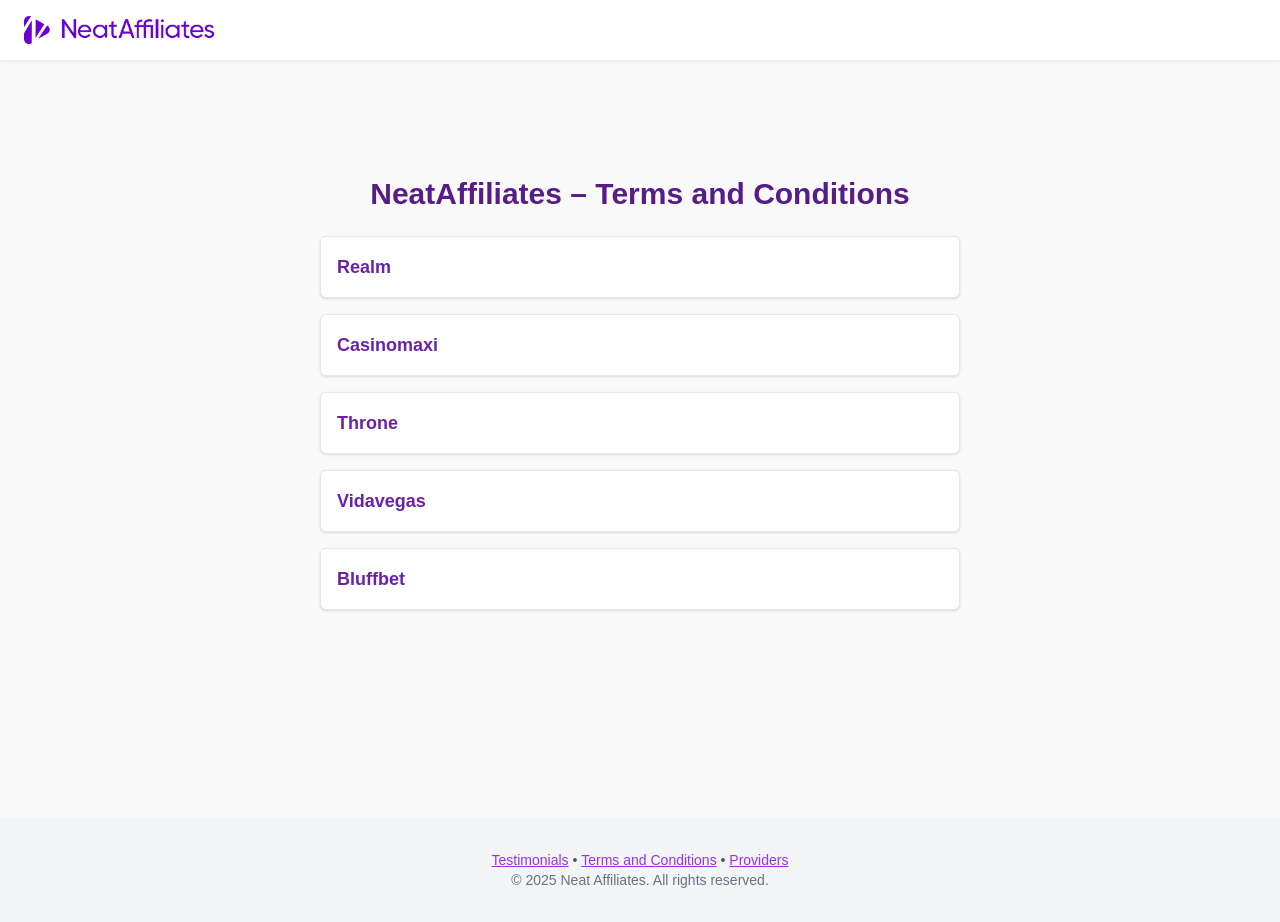
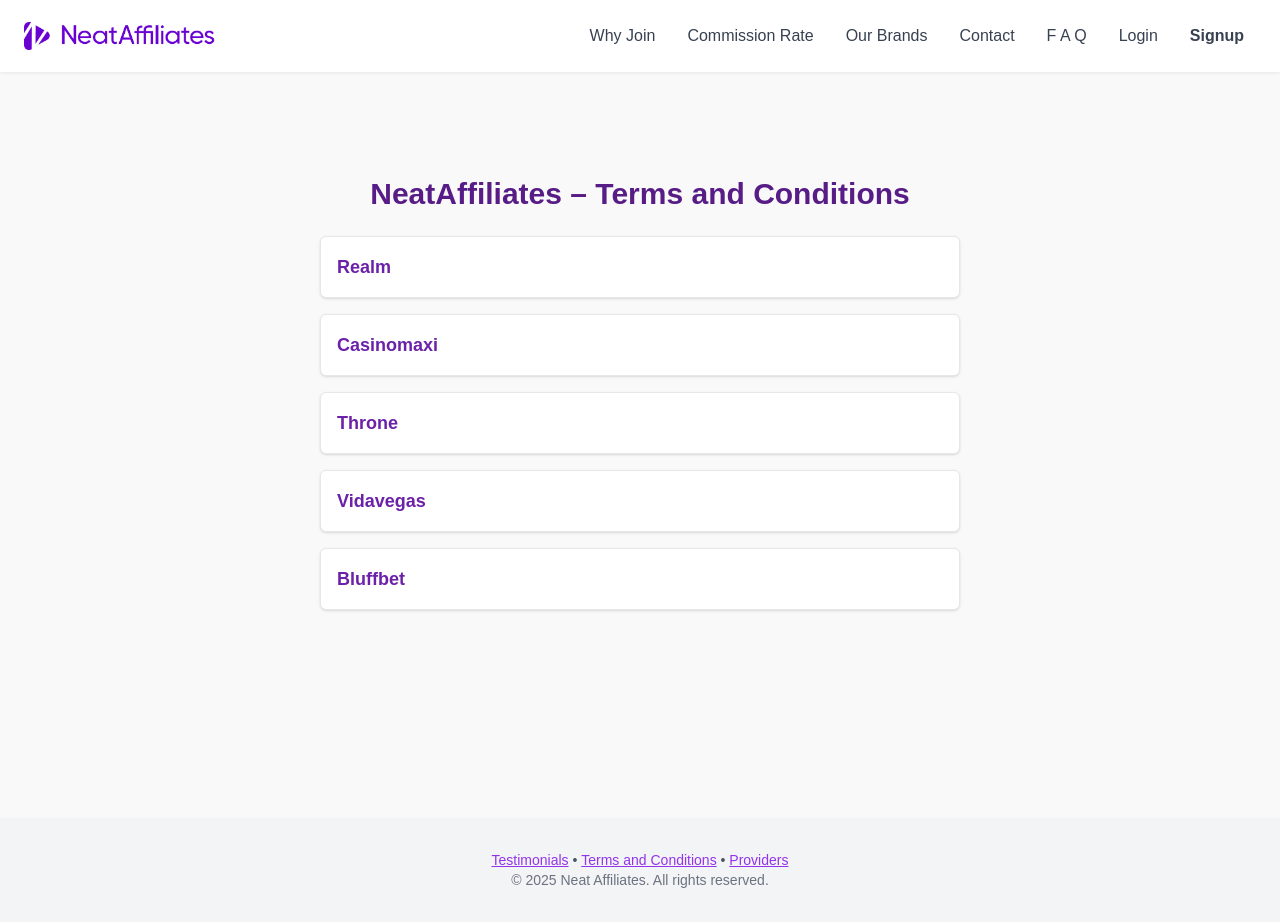
Before and after one commit to cbastidas/New_Neat_Affiliates_Chris, a React (Vite) app: page /terms in a window 1280 px wide. Built offline with nearby package versions, Linux system fonts and the light colour scheme.

Commit message:
adding the feature of the login/signup button on the navbar

```diff
--- a/src/AdminDashboard.tsx
+++ b/src/AdminDashboard.tsx
@@ -80,7 +80,14 @@
       Logout
     </button>
   </div>
-        <div className="flex gap-2">
+        <div className="flex
+            gap-2;
+            desktop-nav;
+            display: flex;
+            gap: 0.5rem;
+            flexWrap: wrap;
+            maxWidth: 100%;
+            justifyContent: flex-end;">
           <button onClick={() => whyJoinRef.current?.scrollIntoView({ behavior: 'smooth' })}>Why Join</button>
           <button onClick={() => commissionRef.current?.scrollIntoView({ behavior: 'smooth' })}>Commission Rate</button>
           <button onClick={() => brandsRef.current?.scrollIntoView({ behavior: 'smooth' })}>Our Brands</button>
--- a/src/App.tsx
+++ b/src/App.tsx
@@ -86,11 +86,11 @@
     display: 'flex',
     justifyContent: 'space-between',
     alignItems: 'center',
-          flexWrap: 'wrap', //
+    flexWrap: 'wrap',
     zIndex: 20,
   }}
 >
-        {/*Logo */}
+  {/* Logo - lleva al top */}
   <div
     onClick={() => {
       window.scrollTo({ top: 0, behavior: 'smooth' });
@@ -100,7 +100,6 @@
   >
     <img src="/logo.png" alt="Logo" style={{ height: '28px' }} />
   </div>
-
 
   {/* Desktop nav */}
   <div
@@ -119,8 +118,6 @@
       'OurBrands',
       'Contact',
       'FAQ',
-            'Login',
-            'Signup',
     ].map((id) => (
       <button
         key={id}
@@ -143,15 +140,26 @@
           (e.currentTarget.style.background = 'transparent')
         }
       >
-              {id === 'SignupNow' ? (
-                <strong>Signup</strong>
-              ) : (
-                id.replace(/([A-Z])/g, ' $1').trim()
-              )}
+        {id.replace(/([A-Z])/g, ' $1').trim()}
       </button>
     ))}
+
+    {/* Buttons login/signup */}
+    <button
+      onClick={() => setModalType('login')}
+      className="bg-purple-700 text-white px-3 py-1 rounded hover:bg-purple-800"
+    >
+      Login
+    </button>
+    <button
+      onClick={() => setModalType('signup')}
+      className="bg-green-700 text-white px-3 py-1 rounded hover:bg-green-800"
+    >
+      Signup
+    </button>
   </div>
 </nav>
+
 
       {/* Mobile Menu Dropdown */}
       {menuOpen && (
--- a/src/Layout.tsx
+++ b/src/Layout.tsx
@@ -1,15 +1,19 @@
 import { Outlet } from 'react-router-dom';
-import Navbar from './Navbar.tsx';
-import Footer from './Footer.tsx';
+import Navbar from './Navbar';
+import Footer from './Footer';
 
-export default function Layout() {
+interface LayoutProps {
+  onOpenModal: (type: 'login' | 'signup') => void;
+}
+
+export default function Layout({ onOpenModal }: LayoutProps) {
   return (
     <div style={{ fontFamily: 'sans-serif', backgroundColor: '#f9f9f9', minHeight: '100vh' }}>
-      <Navbar />
+      <Navbar onOpenModal={onOpenModal} />
       <main style={{ paddingTop: '6rem' }}>
         <Outlet />
       </main>
-      <Footer />
+      <Footer onOpenModal={onOpenModal} />
     </div>
   );
 }
--- a/src/Navbar.tsx
+++ b/src/Navbar.tsx
@@ -1,10 +1,12 @@
-import { useState, useEffect } from 'react';
-import { useNavigate } from 'react-router-dom'
+import { useEffect, useState } from 'react';
 
-export default function Navbar() {
+interface NavbarProps {
+  onOpenModal: (type: 'login' | 'signup') => void;
+}
+
+export default function Navbar({ onOpenModal }: NavbarProps) {
   const [menuOpen, setMenuOpen] = useState(false);
   const [isAdmin, setIsAdmin] = useState(false);
-  const navigate = useNavigate();
 
   useEffect(() => {
     const params = new URLSearchParams(window.location.search);
@@ -17,10 +19,6 @@
       element.scrollIntoView({ behavior: 'smooth' });
       setMenuOpen(false);
     }
-  };
-
-  const handleLogout = () => {
-    window.location.href = '/';
   };
 
   return (
@@ -40,27 +38,92 @@
         zIndex: 20,
       }}
     >
-
-      {/* Left: Logo + Admin text + Logout */}
+      {/* Logo y título */}
       <div
         onClick={() => {
-    const params = new URLSearchParams(window.location.search);
-    const isAdmin = params.get('admin') === 'true';
+          window.location.href = isAdmin ? '/?admin=true' : '/';
+        }}
+        style={{ cursor: 'pointer', display: 'flex', alignItems: 'center', gap: '0.75rem' }}
+      >
+        <img src="/logo.png" alt="Logo" style={{ height: '28px' }} />
+        {isAdmin && (
+          <span
+            style={{
+              fontSize: '1.25rem',
+              fontWeight: 'bold',
+              color: '#1f2937',
+              whiteSpace: 'nowrap',
+            }}
+          >
+            Admin Dashboard
+          </span>
+        )}
+      </div>
 
-    if (isAdmin) {
-      navigate('/?admin=true');
+      {/* Botones de navegación */}
+      <div
+        style={{
+          display: 'flex',
+          gap: '0.5rem',
+          flexWrap: 'wrap',
+          justifyContent: 'flex-end',
+        }}
+      >
+        {[
+          'WhyJoin',
+          'CommissionRate',
+          'Our Brands',
+          'Contact',
+          'FAQ',
+          'Login',
+          'Signup',
+        ].map((id) => {
+          const targetId =
+            isAdmin && id === 'WhyJoin' ? 'why-join-editor'
+              : id === 'Our Brands' ? 'OurBrands'
+              : id;
+
+          const isLogin = id === 'Login';
+          const isSignup = id === 'Signup';
+
+          return (
+            <button
+              key={id}
+              onClick={() => {
+                if (isLogin) {
+                  onOpenModal('login');
+                } else if (isSignup) {
+                  onOpenModal('signup');
                 } else {
-      navigate('/');
+                  scrollToSection(targetId);
                 }
               }}
               style={{
+                background: 'none',
+                border: 'none',
                 cursor: 'pointer',
-    display: 'flex',
-    alignItems: 'center',
-    gap: '0.75rem',
+                fontSize: '1rem',
+                color: '#374151',
+                padding: '0.5rem 0.75rem',
+                borderRadius: '6px',
+                transition: 'background 0.2s, color 0.2s',
+                whiteSpace: 'nowrap',
               }}
+              onMouseEnter={(e) =>
+                (e.currentTarget.style.background = '#f3f4f6')
+              }
+              onMouseLeave={(e) =>
+                (e.currentTarget.style.background = 'transparent')
+              }
             >
-  <img src="/logo.png" alt="Logo" style={{ height: '28px' }} />
+              {id === 'Signup' ? (
+                <strong>Signup</strong>
+              ) : (
+                id.replace(/([A-Z])/g, ' $1').trim()
+              )}
+            </button>
+          );
+        })}
       </div>
     </nav>
   );
--- a/src/ProvidersEditor.tsx
+++ b/src/ProvidersEditor.tsx
@@ -112,7 +112,7 @@
           </>
         ) : (
           <>
-            <img src={provider.logo_url} alt={provider.name} className="w-24 h-24 object-contain mx-auto mb-2" />
+            <img src={provider.logo_url} alt={provider.name} className="w-40 h-40 object-contain mx-auto mb-2" />
             <p className="font-semibold text-sm mb-1">{provider.name}</p>
             <div className="flex justify-center gap-4">
               <button onClick={() => setEditing(true)} className="text-blue-600">Edit</button>
--- a/src/Root.tsx
+++ b/src/Root.tsx
@@ -5,21 +5,33 @@
 import Providers from './Providers';
 import TermsIndex from './TermsIndex';
 import TermsViewer from './TermsViewer';
+import { useState } from 'react';
+import LoginSignupModal from './LoginSignupModal';
 
 export default function Root() {
+  const [modalType, setModalType] = useState<'login' | 'signup' | null>(null);
+
   return (
+    <>
       <BrowserRouter>
         <Routes>
-        <Route element={<Layout />}>
+          <Route element={<Layout onOpenModal={setModalType} />}>
             <Route path="/" element={<App />} />
             <Route path="/terms" element={<TermsIndex />} />
             <Route path="/testimonials" element={<Testimonials />} />
             <Route path="/providers" element={<Providers />} />
             <Route path="/terms/:slug" element={<TermsViewer />} />
-
-          {/* Add here more Footer Elements */}
           </Route>
         </Routes>
       </BrowserRouter>
+
+      {modalType && (
+        <LoginSignupModal
+          isOpen={true}
+          type={modalType}
+          onClose={() => setModalType(null)}
+        />
+      )}
+    </>
   );
 }
```
Also changed, not shown: src/Footer.tsx (+6 -1 lines). Lines whose indentation alone changed are shown as unchanged.
